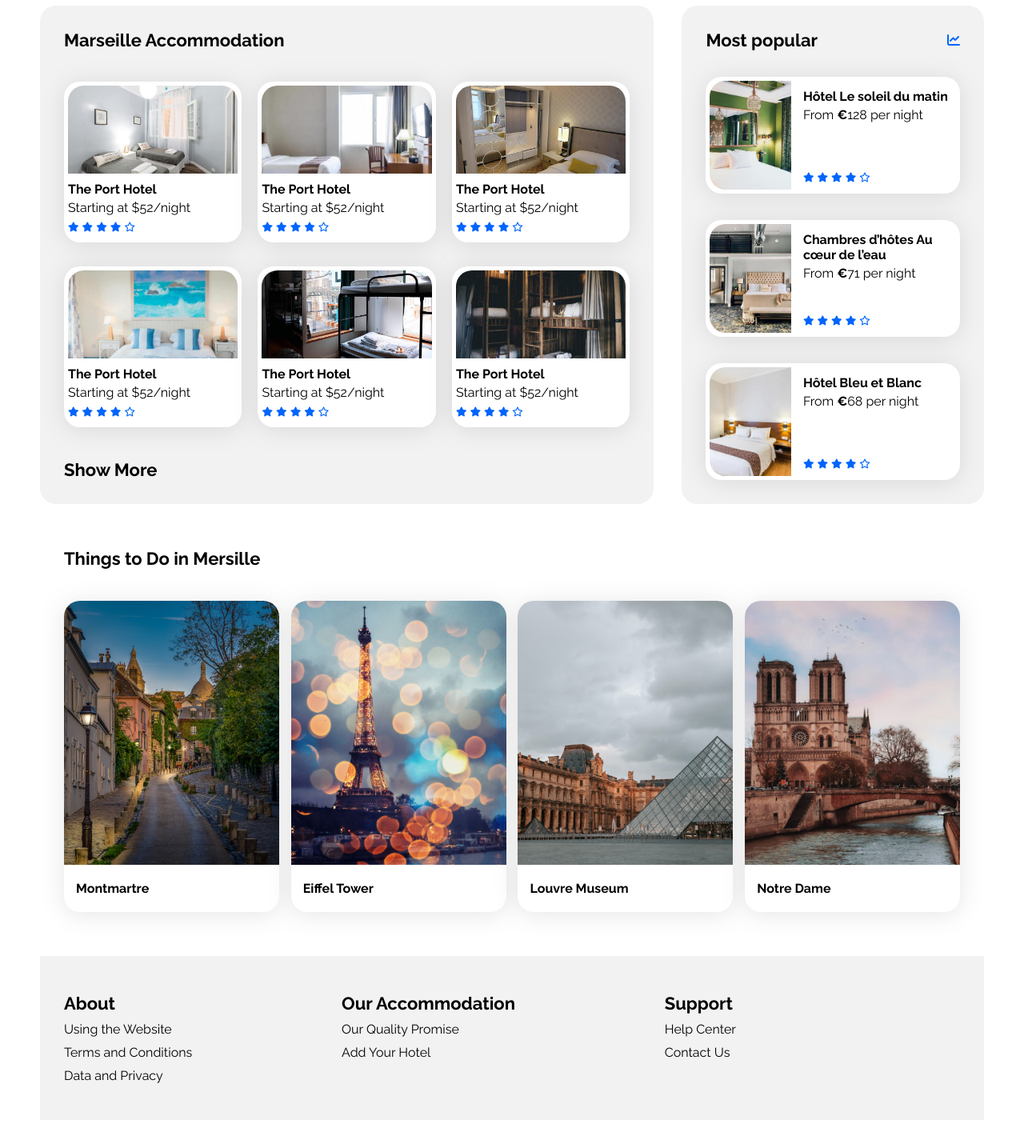
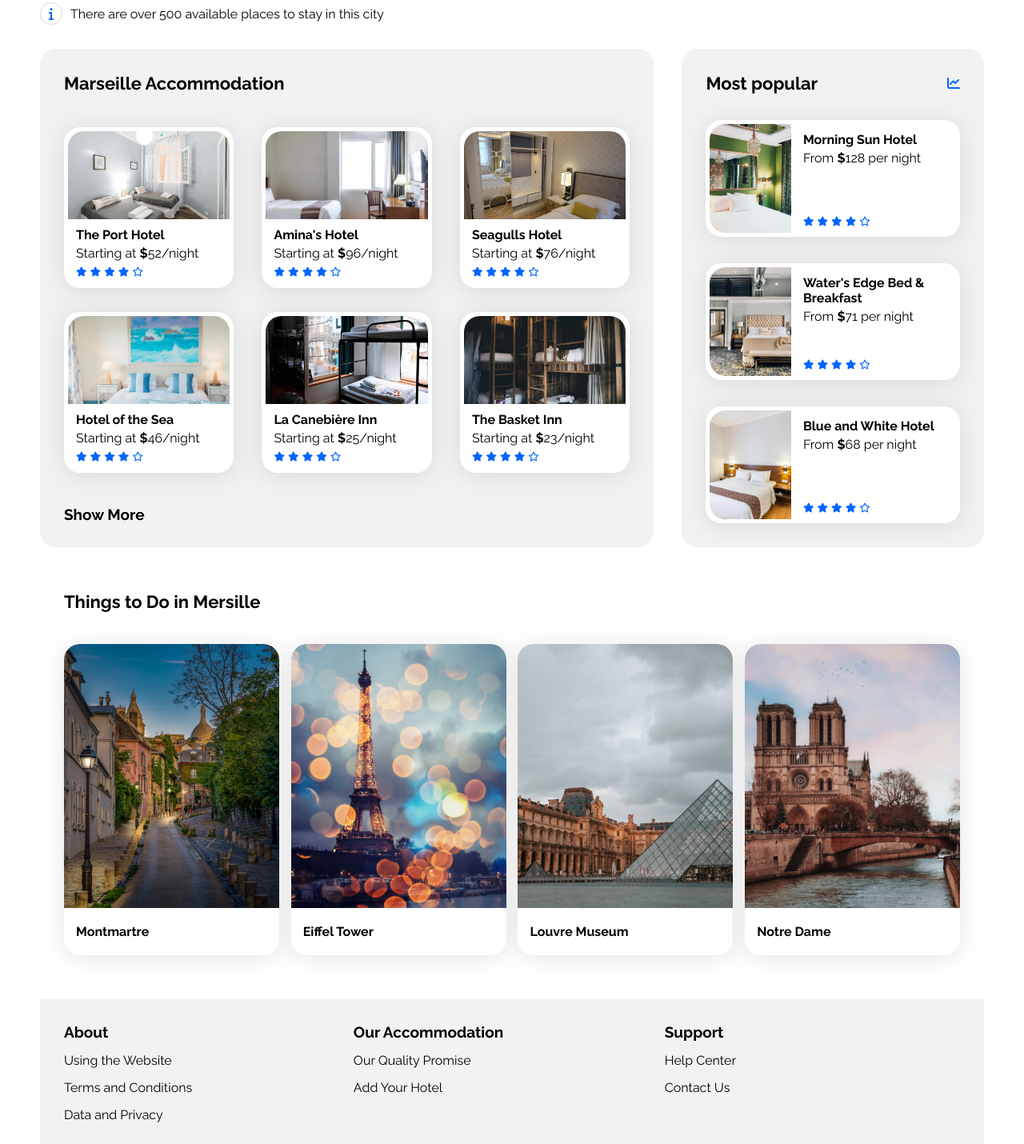
Before and after one commit to JeffafaV/Booki, a plain HTML site: page index.html in a window 1280 px wide. Shown: the part 310-1740 px from the top of the page at 80% size. Before the commit the page ends 1710 px from the top, so only its background shows below. Drawn offline with Linux system fonts and the light colour scheme.

Commit message:
Included many minor fixes with styling and added anchor tags in the cards, footer, and nav

```diff
--- a/css/style.css
+++ b/css/style.css
@@ -18,6 +18,11 @@ body {
   display: flex;
   justify-content: center;
   margin: 0;
+}
+
+a {
+  text-decoration: none;
+  /* color: var(--main-color); */
 }
 
 .main-container {
@@ -44,7 +49,7 @@ header > img {
 .nav-list {
   display: flex;
   flex-direction: row;
-  gap: 25px;
+  gap: 50px;
   align-items: center;
   list-style-type: none;
   margin: 0;
@@ -61,7 +66,37 @@ header > img {
   color: var(--main-color);
   border-top: 2px solid var(--main-color);
   margin-top: -2px;
-  cursor: pointer;
+  /* cursor: pointer; */
+}
+
+.nav-list a {
+  color: black;
+}
+
+.nav-list > li:hover > a {
+  color: var(--main-color);
+}
+
+.sub-header {
+  margin: 40px 0 30px;
+}
+
+.sub-header p {
+  margin: 0;
+}
+
+.sub-header h1 {
+  margin: 0;
+  font-weight: bold;
+  font-size: 24px;
+}
+
+.sub-header .sub-title {
+  margin: 5px 0 0;
+}
+
+.sub-header .disclaimer-section {
+  margin: 30px 0 0;
 }
 
 form {
@@ -70,6 +105,7 @@ form {
   width: fit-content;
   border-radius: 15px;
   height: 40px;
+  margin: 30px 0;
 }
 
 .location-icon {
@@ -133,6 +169,7 @@ input {
   list-style-type: none;
   padding: 0;
   gap: 15px;
+  margin: 0;
 }
 
 .filter-list li {
@@ -194,6 +231,7 @@ input {
 .section-title {
   margin: 0;
   font-size: 22px;
+  font-weight: bold;
 }
 
 .card {
@@ -209,9 +247,16 @@ input {
 
 .card-title {
   font-size: 16px;
+  font-weight: bold;
 }
 
-.euro {
+.lesser-title {
+  font-size: 19px;
+  font-weight: bold;
+  margin: 0;
+}
+
+.dollar {
   font-weight: 700;
 }
 
@@ -253,9 +298,18 @@ input {
 }
 
 .accommodation-cards .card {
+  /* display: flex;
+  flex-direction: column; */
+  padding: 0;
+  width: 30%;
+}
+
+.accommodation-cards a {
   display: flex;
   flex-direction: column;
-  width: 30%;
+  padding: 5px;
+  border-radius: 20px;
+  color: black;
 }
 
 .accommodation-cards img {
@@ -266,6 +320,7 @@ input {
 
 .accommodation-cards .card-content {
   margin-bottom: 5px;
+  margin-left: 10px;
 }
 
 .accommodation-cards .card-title {
@@ -279,6 +334,7 @@ input {
 
 .accommodation-cards .card-rating {
   margin-bottom: 5px;
+  margin-left: 10px;
 }
 
 /****** Popular ***********/
@@ -345,10 +401,17 @@ input {
 }
 
 .activity-cards .card {
+  /* display: flex;
+  flex-direction: column; */
+  width: 24%;
+  padding: 0;
+}
+
+.activity-cards a {
   display: flex;
   flex-direction: column;
-  width: 24%;
-  padding: 0;
+  border-radius: 20px 20px 0 0;
+  color: black;
 }
 
 .activity-cards img {
@@ -382,13 +445,17 @@ footer {
   display: flex;
   flex-direction: column;
   list-style-type: none;
-  gap: 10px;
+  gap: 15px;
   padding-left: 0px;
+  margin: 0;
 }
 
-.footer-list-header {
-  font-size: 22px;
-  font-weight: bold;
+.footer-list a {
+  color: black;
+}
+
+.footer-list a:hover {
+  color: var(--main-color);
 }
 
 @media screen and (max-width: 1024px) {
@@ -489,10 +556,16 @@ footer {
 
   .sub-header {
     padding: 0 30px;
+    margin-top: 30px;
   }
 
   input {
     max-width: 130px;
+    padding-right: 22px;
+  }
+
+  .sub-header > form > button {
+    margin-left: -14px;
   }
 
   .search-desktop {
@@ -572,5 +645,6 @@ footer {
   .footer-content {
     width: 100%;
     flex-direction: column;
+    gap: 40px;
   }
 }
--- a/index.html
+++ b/index.html
@@ -29,20 +29,22 @@
         />
         <nav>
           <ul class="nav-list">
-            <li><span>Accommodation</span></li>
-            <li><span>Things To Do</span></li>
+            <li><a href="#accommodation-section">Accommodation</a></li>
+            <li><a href="#activities-section">Things To Do</a></li>
           </ul>
         </nav>
       </header>
       <section class="sub-header">
         <h1>Find a place to stay for your dream vacation</h1>
-        <p>In the heart of the city or surrounded by nature</p>
+        <p class="sub-title">
+          In the heart of the city or surrounded by nature
+        </p>
         <form>
           <div class="location-icon">
             <i class="fa-solid fa-location-dot" style="color: #000000"></i>
           </div>
 
-          <input type="text" value="Text" />
+          <input type="text" value="Marseille, France" />
 
           <button type="submit">
             <span class="search-desktop">Search</span>
@@ -91,15 +93,18 @@
 
       <main>
         <div class="accommodation-and-popular">
-          <section class="accommodation">
+          <section id="accommodation-section" class="accommodation">
             <h2 class="section-title">Marseille Accommodation</h2>
             <div class="accommodation-cards">
               <!-- dynamic width cards -->
               <article class="card">
+                <a href="#">
                   <img src="./images/accommodation/fred-kleber.jpg" />
                   <div class="card-content">
                     <h3 class="card-title">The Port Hotel</h3>
-                  <p class="card-subtitle">Starting at $52/night</p>
+                    <p class="card-subtitle">
+                      Starting at <span class="dollar">$</span>52/night
+                    </p>
                   </div>
                   <div class="card-rating">
                     <i class="fa-xs fa-solid fa-star" aria-hidden="true"></i>
@@ -109,12 +114,16 @@
                     <i class="fa-xs fa-regular fa-star" aria-hidden="true"></i>
                     <span class="sr-only">Rated 4 out of 5</span>
                   </div>
+                </a>
               </article>
               <article class="card">
+                <a href="#">
                   <img src="./images/accommodation/febrian-zakaria.jpg" />
                   <div class="card-content">
-                  <h3 class="card-title">The Port Hotel</h3>
-                  <p class="card-subtitle">Starting at $52/night</p>
+                    <h3 class="card-title">Amina's Hotel</h3>
+                    <p class="card-subtitle">
+                      Starting at <span class="dollar">$</span>96/night
+                    </p>
                   </div>
                   <div class="card-rating">
                     <i class="fa-xs fa-solid fa-star" aria-hidden="true"></i>
@@ -124,12 +133,16 @@
                     <i class="fa-xs fa-regular fa-star" aria-hidden="true"></i>
                     <span class="sr-only">Rated 4 out of 5</span>
                   </div>
+                </a>
               </article>
               <article class="card">
+                <a href="#">
                   <img src="./images/accommodation/reisetopia.jpg" />
                   <div class="card-content">
-                  <h3 class="card-title">The Port Hotel</h3>
-                  <p class="card-subtitle">Starting at $52/night</p>
+                    <h3 class="card-title">Seagulls Hotel</h3>
+                    <p class="card-subtitle">
+                      Starting at <span class="dollar">$</span>76/night
+                    </p>
                   </div>
                   <div class="card-rating">
                     <i class="fa-xs fa-solid fa-star" aria-hidden="true"></i>
@@ -139,12 +152,16 @@
                     <i class="fa-xs fa-regular fa-star" aria-hidden="true"></i>
                     <span class="sr-only">Rated 4 out of 5</span>
                   </div>
+                </a>
               </article>
               <article class="card">
+                <a href="#">
                   <img src="./images/accommodation/annie-spratt.jpg" />
                   <div class="card-content">
-                  <h3 class="card-title">The Port Hotel</h3>
-                  <p class="card-subtitle">Starting at $52/night</p>
+                    <h3 class="card-title">Hotel of the Sea</h3>
+                    <p class="card-subtitle">
+                      Starting at <span class="dollar">$</span>46/night
+                    </p>
                   </div>
                   <div class="card-rating">
                     <i class="fa-xs fa-solid fa-star" aria-hidden="true"></i>
@@ -154,12 +171,16 @@
                     <i class="fa-xs fa-regular fa-star" aria-hidden="true"></i>
                     <span class="sr-only">Rated 4 out of 5</span>
                   </div>
+                </a>
               </article>
               <article class="card">
+                <a href="#">
                   <img src="./images/accommodation/marcus-loke.jpg" />
                   <div class="card-content">
-                  <h3 class="card-title">The Port Hotel</h3>
-                  <p class="card-subtitle">Starting at $52/night</p>
+                    <h3 class="card-title">La Canebière Inn</h3>
+                    <p class="card-subtitle">
+                      Starting at <span class="dollar">$</span>25/night
+                    </p>
                   </div>
                   <div class="card-rating">
                     <i class="fa-xs fa-solid fa-star" aria-hidden="true"></i>
@@ -169,12 +190,16 @@
                     <i class="fa-xs fa-regular fa-star" aria-hidden="true"></i>
                     <span class="sr-only">Rated 4 out of 5</span>
                   </div>
+                </a>
               </article>
               <article class="card">
+                <a href="#">
                   <img src="./images/accommodation/nicate-lee.jpg" />
                   <div class="card-content">
-                  <h3 class="card-title">The Port Hotel</h3>
-                  <p class="card-subtitle">Starting at $52/night</p>
+                    <h3 class="card-title">The Basket Inn</h3>
+                    <p class="card-subtitle">
+                      Starting at <span class="dollar">$</span>23/night
+                    </p>
                   </div>
                   <div class="card-rating">
                     <i class="fa-xs fa-solid fa-star" aria-hidden="true"></i>
@@ -184,9 +209,10 @@
                     <i class="fa-xs fa-regular fa-star" aria-hidden="true"></i>
                     <span class="sr-only">Rated 4 out of 5</span>
                   </div>
+                </a>
               </article>
             </div>
-            <h3 class="section-title">Show More</h3>
+            <p class="lesser-title">Show More</p>
           </section>
 
           <section class="popular">
@@ -202,9 +228,9 @@
                 />
                 <div class="card-content">
                   <div class="card-txt">
-                    <h3 class="card-title">Hôtel Le soleil du matin</h3>
+                    <h3 class="card-title">Morning Sun Hotel</h3>
                     <p class="card-subtitle">
-                      From <span class="euro">€</span>128 per night
+                      From <span class="dollar">$</span>128 per night
                     </p>
                   </div>
                   <div class="card-rating">
@@ -224,11 +250,9 @@
                 />
                 <div class="card-content">
                   <div class="card-txt">
-                    <h3 class="card-title">
-                      Chambres d’hôtes Au cœur de l’eau
-                    </h3>
+                    <h3 class="card-title">Water's Edge Bed & Breakfast</h3>
                     <p class="card-subtitle">
-                      From <span class="euro">€</span>71 per night
+                      From <span class="dollar">$</span>71 per night
                     </p>
                   </div>
                   <div class="card-rating">
@@ -248,9 +272,9 @@
                 />
                 <div class="card-content">
                   <div class="card-txt">
-                    <h3 class="card-title">Hôtel Bleu et Blanc</h3>
+                    <h3 class="card-title">Blue and White Hotel</h3>
                     <p class="card-subtitle">
-                      From <span class="euro">€</span>68 per night
+                      From <span class="dollar">$</span>68 per night
                     </p>
                   </div>
                   <div class="card-rating">
@@ -266,24 +290,32 @@
             </div>
           </section>
         </div>
-        <section class="activities">
+        <section id="activities-section" class="activities">
           <h2 class="section-title">Things to Do in Mersille</h2>
           <div class="activity-cards">
             <article class="card">
+              <a href="#">
                 <img src="./images/activites/Montmartre.jpg" />
                 <h3 class="card-title">Montmartre</h3>
+              </a>
             </article>
             <article class="card">
+              <a href="#">
                 <img src="./images/activites/Eiffel Tower.jpg" />
                 <h3 class="card-title">Eiffel Tower</h3>
+              </a>
             </article>
             <article class="card">
+              <a href="#">
                 <img src="./images/activites/Louvre.jpg" />
                 <h3 class="card-title">Louvre Museum</h3>
+              </a>
             </article>
             <article class="card">
+              <a href="#">
                 <img src="./images/activites/Notre dame.jpg" />
                 <h3 class="card-title">Notre Dame</h3>
+              </a>
             </article>
           </div>
         </section>
@@ -291,20 +323,20 @@
       <footer>
         <div class="footer-content">
           <ul class="footer-list">
-            <li class="footer-list-header">About</li>
-            <li>Using the Website</li>
-            <li>Terms and Conditions</li>
-            <li>Data and Privacy</li>
+            <li class="lesser-title">About</li>
+            <li><a href="#">Using the Website</a></li>
+            <li><a href="#">Terms and Conditions</a></li>
+            <li><a href="#">Data and Privacy</a></li>
           </ul>
           <ul class="footer-list">
-            <li class="footer-list-header">Our Accommodation</li>
-            <li>Our Quality Promise</li>
-            <li>Add Your Hotel</li>
+            <li class="lesser-title">Our Accommodation</li>
+            <li><a href="#">Our Quality Promise</a></li>
+            <li><a href="#">Add Your Hotel</a></li>
           </ul>
           <ul class="footer-list">
-            <li class="footer-list-header">Support</li>
-            <li>Help Center</li>
-            <li>Contact Us</li>
+            <li class="lesser-title">Support</li>
+            <li><a href="#">Help Center</a></li>
+            <li><a href="#">Contact Us</a></li>
           </ul>
         </div>
       </footer>
@@ -312,5 +344,4 @@
   </body>
 </html>
 
-<!-- TODO: CLEAN CODE, FIX H TAGS (SEMANTICS), ADD HORIZONTAL SPACING TO TEXT IN MY CREATED CARDS, SRCSET BOOKI LOGO,  NAV BAR SENDS USER TO CORRECT SECTION, SEARCH ICON ON BTN, BOLD
- $ SIGNS, CHECK OUT THE FILTER GRID FOR SIZING, make form and filter section 265 width -->
+<!-- TODO: make form and filter section better (min width and % width) -->
```
Lines whose indentation alone changed are shown as unchanged.
